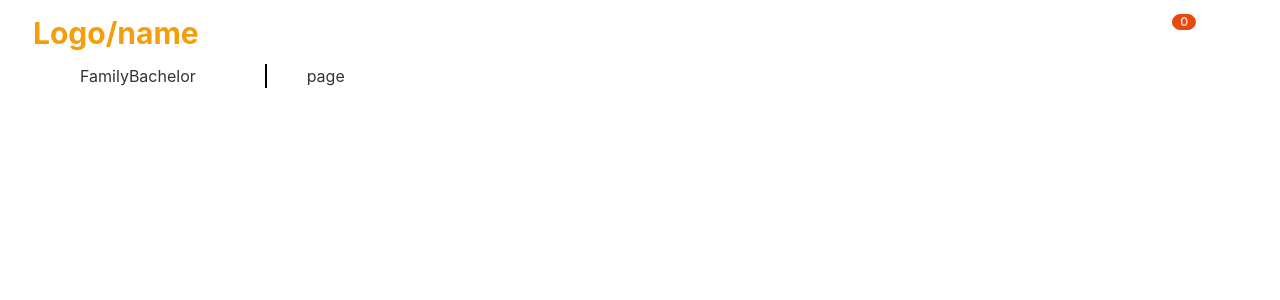
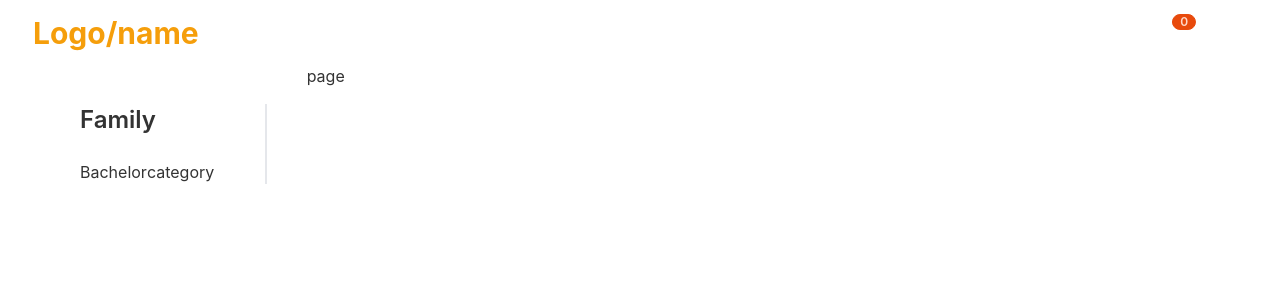
Before and after one commit to dipankar11137/To-Rent, a React (Create React App) app: page / in a window 1280 px wide. Shown: the top 300 px of the page. Built offline with nearby package versions, Linux system fonts and the light colour scheme; no server answers.

Commit message:
add home

```diff
--- a/src/Components/Pages/Home/HomePage.js
+++ b/src/Components/Pages/Home/HomePage.js
@@ -1,13 +1,27 @@
-import React from 'react';
+import React, { useState } from 'react';
 
 const HomePage = () => {
+  const [category, setCategory] = useState('');
   return (
-    <div className='mx-20 grid grid-cols-12'>
-      <div className='col-span-2 border-r-2 border-black'>
-        <button>Family</button>
-        <button>Bachelor</button>
+    <div className="mx-20 shadow-red-500 shadow-r-lg">
+      <div className="grid grid-cols-12">
+        <div className="col-span-2  mt-10 pr-4 border-r-2 ">
+          <h1
+            onClick={() => setCategory('Family')}
+            className={
+              category === 'Family'
+                ? ' text-primary  font-semibold text-2xl border-r-4 border-spacing-6 border-primary cursor-pointer'
+                : ' font-semibold text-2xl cursor-pointer'
+            }
+          >
+            Family
+          </h1>
+          <br />
+          <button>Bachelor</button>
+          <button>category</button>
+        </div>
+        <div className="col-span-10  w-full pl-10">page </div>
       </div>
-      <div className='col-span-10  w-full pl-10'>page </div>
     </div>
   );
 };
```
